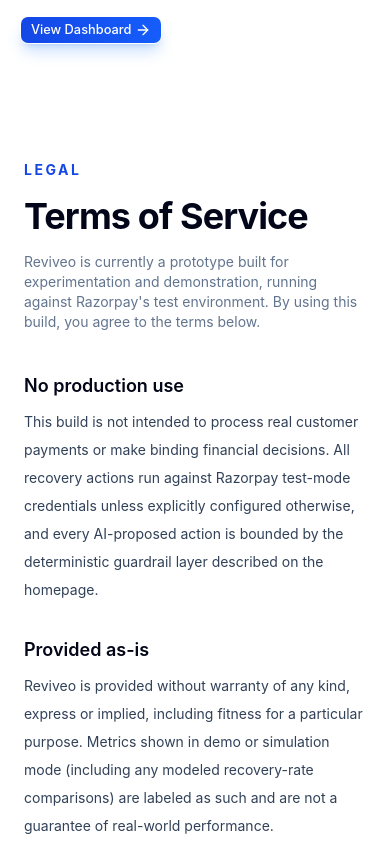
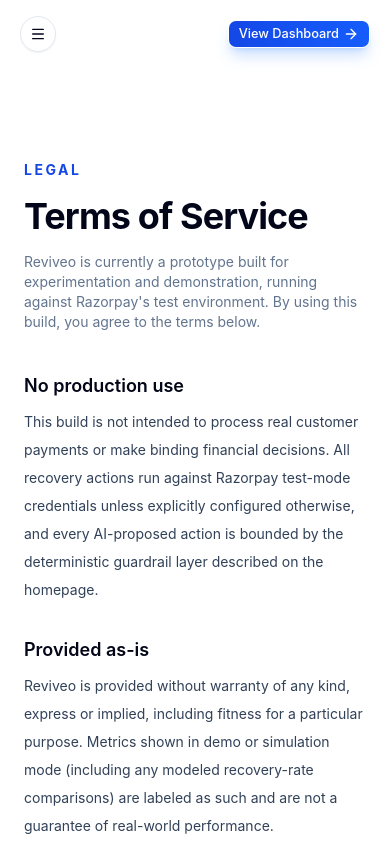
Before and after one commit to Kaushalendra-Marcus/reviveo, a Next.js app in the folder frontend/: page /terms in a window 390 px wide. Shown: the top 844 px of the page. Built offline with nearby package versions, Linux system fonts and the light colour scheme.

Commit message:
fix: analytics and navigation bar for mobile

```diff
--- a/frontend/app/layout.tsx
+++ b/frontend/app/layout.tsx
@@ -1,4 +1,5 @@
 import type { Metadata } from "next";
+import { Analytics } from "@vercel/analytics/next";
 import "./globals.css";
 import { Providers } from "./providers";
 
@@ -26,6 +27,7 @@ export default function RootLayout({ children }: LayoutProps<"/">) {
     <html lang="en" className="h-full antialiased">
       <body className="min-h-full flex flex-col">
         <Providers>{children}</Providers>
+        <Analytics />
       </body>
     </html>
   );
--- a/frontend/components/homepage/site-nav.tsx
+++ b/frontend/components/homepage/site-nav.tsx
@@ -3,18 +3,25 @@
 import React from 'react'
 import Image from 'next/image'
 import Link from 'next/link'
-import { ArrowRight } from 'lucide-react'
+import { ArrowRight, Menu } from 'lucide-react'
 import { useMotionValueEvent, useScroll } from 'framer-motion'
 
 import { Button } from '@/components/ui/button'
 import { TimelineAnimation } from '@/components/ui/timeline-animation'
 import { useMediaQuery } from '@/hooks/use-media-query'
-import MotionDrawer from '@/components/ui/motion-drawer'
+import { Sheet, SheetContent, SheetTitle, SheetTrigger } from '@/components/ui/sheet'
 import { cn } from '@/lib/utils'
 
 // Pill starts shrinking as soon as you've scrolled past this many pixels,
 // and goes back to full width once you're back within it of the top.
 const SCROLL_SHRINK_THRESHOLD = 8
+
+const MOBILE_LINKS = [
+  { href: '#product', label: 'Product' },
+  { href: '#demo', label: 'Demo' },
+  { href: '#how-it-works', label: 'How It Works' },
+  { href: '#safety', label: 'Safety' },
+]
 
 // Site-wide floating navbar for the marketing pages. Rendered as a sibling
 // of <main> in page.tsx (NOT nested inside Hero's overflow-hidden section)
@@ -50,18 +57,20 @@ export const SiteNav = () => {
       {/* Mobile top bar */}
       {isMobile && (
         <div className="flex w-full items-center justify-between gap-4 px-5 pt-4">
-          <MotionDrawer
-            direction="left"
-            width={280}
-            backgroundColor={'#ffffff'}
-            isOpen={isMobileNavOpen}
-            onToggle={setIsMobileNavOpen}
-            clsBtnClassName="bg-slate-800 border-r border-slate-900 text-white"
-            contentClassName="bg-white border-r border-slate-200 text-slate-950"
-            btnClassName="bg-white text-slate-950 relative w-fit p-2 left-0 top-0 rounded-full shadow-xs border border-slate-200"
+          <Sheet open={isMobileNavOpen} onOpenChange={setIsMobileNavOpen}>
+            <SheetTrigger asChild>
+              <button
+                type="button"
+                aria-label="Open navigation menu"
+                className="flex size-9 items-center justify-center rounded-full border border-slate-200 bg-white text-slate-950 shadow-xs"
               >
-            <nav className="space-y-4">
-              <Link href="/" onClick={closeMobileNav} className="mb-2 flex items-center gap-2 text-slate-950">
+                <Menu className="size-4" />
+              </button>
+            </SheetTrigger>
+            <SheetContent side="left" className="w-3/4 max-w-xs border-slate-200 bg-white p-0 text-slate-950">
+              <SheetTitle className="sr-only">Navigation menu</SheetTitle>
+              <nav className="flex flex-col gap-1 p-5 pt-14">
+                <Link href="/" onClick={closeMobileNav} className="mb-3 flex items-center gap-2 text-slate-950">
                   <Image
                     src="/logo.png"
                     alt="Reviveo"
@@ -71,23 +80,26 @@ export const SiteNav = () => {
                   />
                   <span className="font-bold">Reviveo</span>
                 </Link>
-              <a href="#product" onClick={closeMobileNav} className="block rounded-sm p-2 hover:bg-slate-100">
-                Product
+                {MOBILE_LINKS.map((link) => (
+                  <a
+                    key={link.href}
+                    href={link.href}
+                    onClick={closeMobileNav}
+                    className="rounded-lg px-3 py-2.5 text-sm font-medium text-slate-700 hover:bg-slate-100"
+                  >
+                    {link.label}
                   </a>
-              <a href="#demo" onClick={closeMobileNav} className="block rounded-sm p-2 hover:bg-slate-100">
-                Demo
-              </a>
-              <a href="#how-it-works" onClick={closeMobileNav} className="block rounded-sm p-2 hover:bg-slate-100">
-                How It Works
-              </a>
-              <a href="#safety" onClick={closeMobileNav} className="block rounded-sm p-2 hover:bg-slate-100">
-                Safety
-              </a>
-              <Link href="/dashboard" onClick={closeMobileNav} className="block rounded-sm p-2 hover:bg-slate-100">
+                ))}
+                <Link
+                  href="/dashboard"
+                  onClick={closeMobileNav}
+                  className="rounded-lg px-3 py-2.5 text-sm font-medium text-slate-700 hover:bg-slate-100"
+                >
                   Dashboard
                 </Link>
               </nav>
-          </MotionDrawer>
+            </SheetContent>
+          </Sheet>
 
           <Button
             asChild
--- a/frontend/package.json
+++ b/frontend/package.json
@@ -11,6 +11,7 @@
   "dependencies": {
     "@react-three/fiber": "^9.7.0",
     "@tanstack/react-query": "^5.102.0",
+    "@vercel/analytics": "^2.0.1",
     "class-variance-authority": "^0.7.1",
     "clsx": "^2.1.1",
     "framer-motion": "^13.1.1",
```
Also changed, not shown: 1 other file (tests, documents, lock files or other folders). Lines whose indentation alone changed are shown as unchanged.
